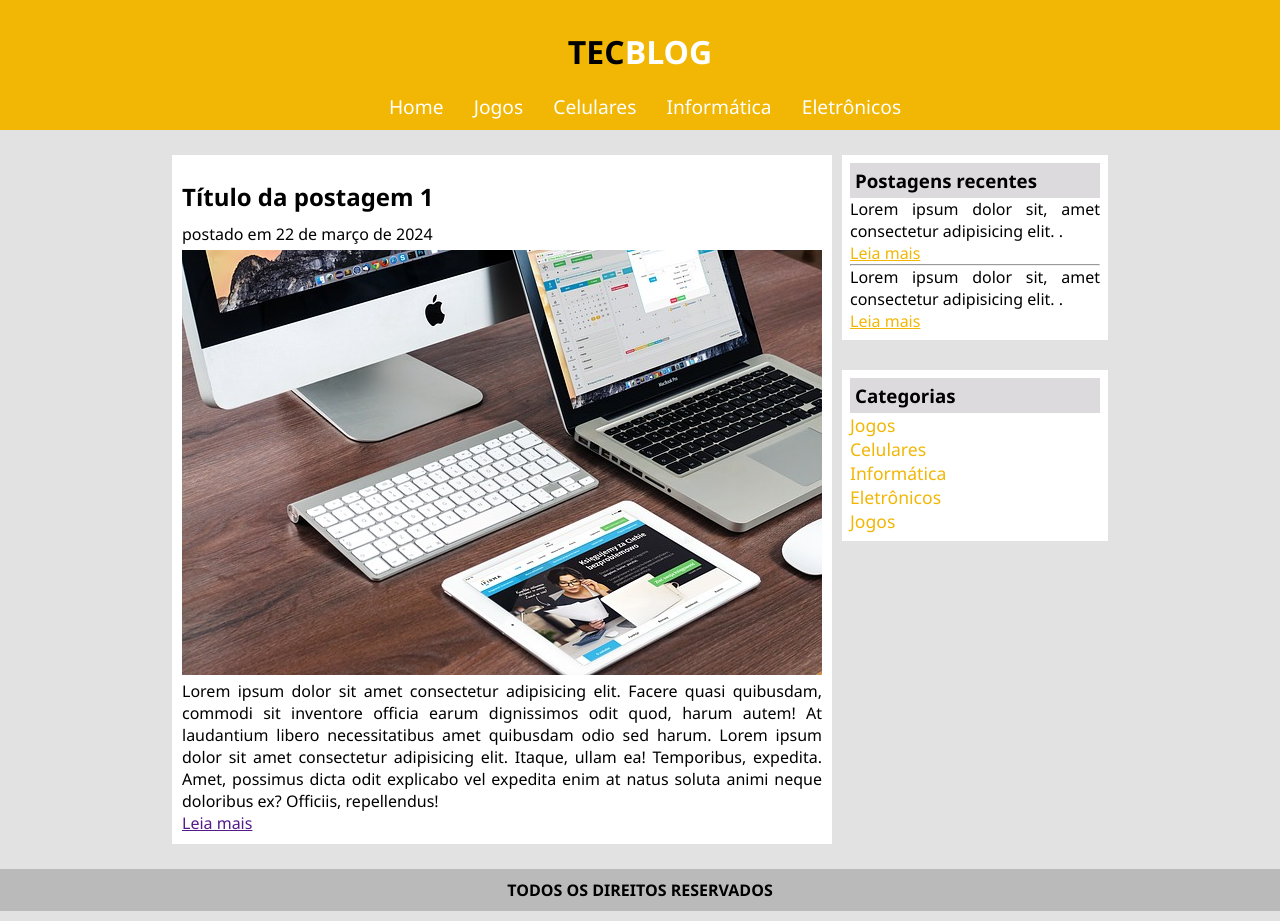
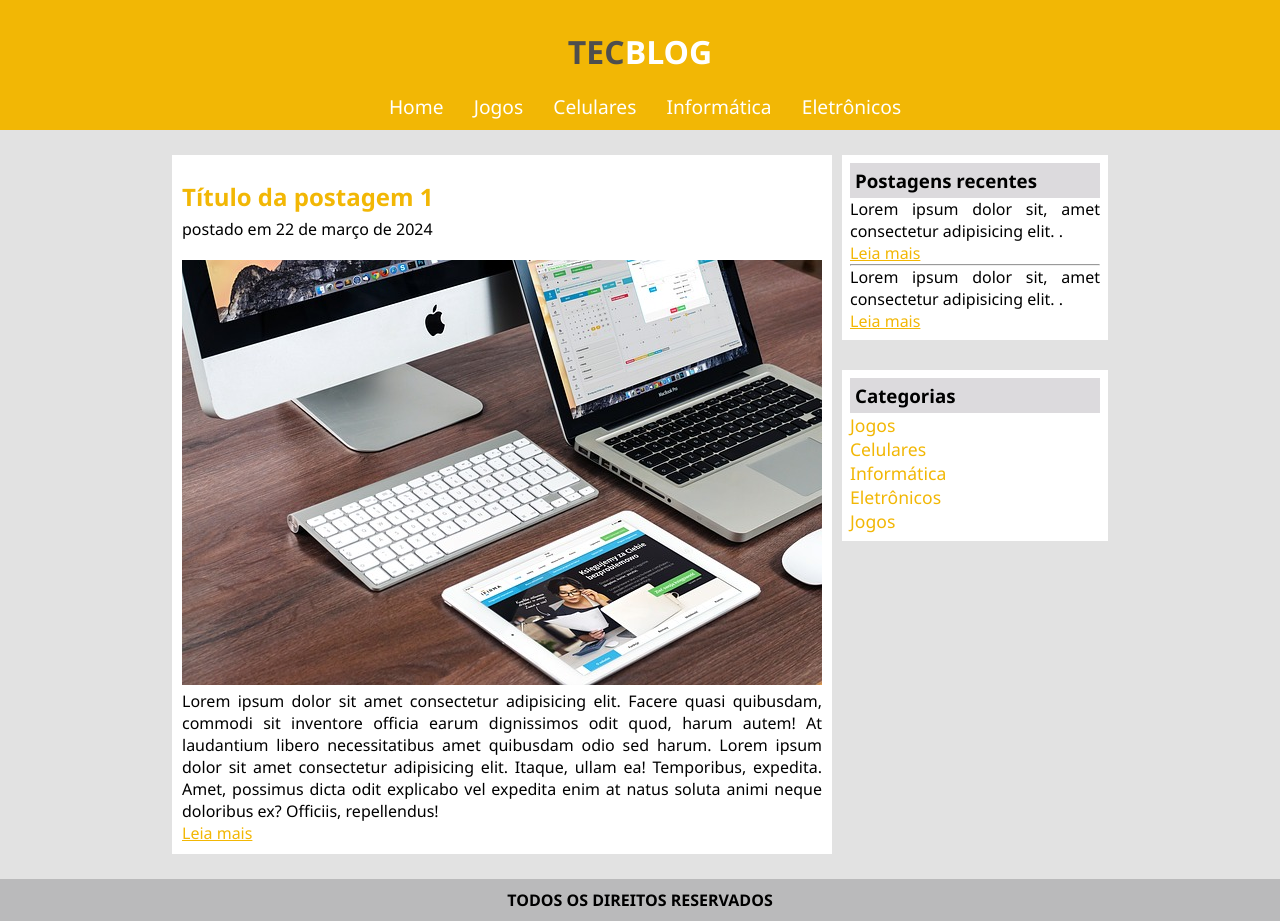
Before and after one commit to Carlospazini18/udemyWeb, a plain HTML site: page css/projeto_tec_blog/index.html in a window 1280 px wide. Drawn offline with Linux system fonts and the light colour scheme.

Commit message:
Update style.css

```diff
--- a/css/projeto_tec_blog/style.css
+++ b/css/projeto_tec_blog/style.css
@@ -20,6 +20,9 @@ body {
 header {
     background-color: #F2B705;
     height: 130px;
+}
+h1 {
+    color: #4e4e4e;
 }
 h1 > span {
     color: white;
@@ -58,14 +61,15 @@ main {
 }
 
 h2{
-    padding: 15px 0 10px;
+    padding: 15px 0px 5px ;
+    color: #F2B705;
 }
 
 .clear {
     clear: both;
 }
 .txt_lado {
-    float: left;
+    float: right;
 }
 
 .txt_lado > section {
@@ -104,9 +108,12 @@ p {
     text-decoration: underline;
 }
 #tx_h2 {
-    padding-bottom: 5px;
+    padding-bottom: 20px;
 }
 .item_2 {
+    color: #F2B705;
+}
+.a_post {
     color: #F2B705;
 }
 /** estilizando o rodpé **/
```
